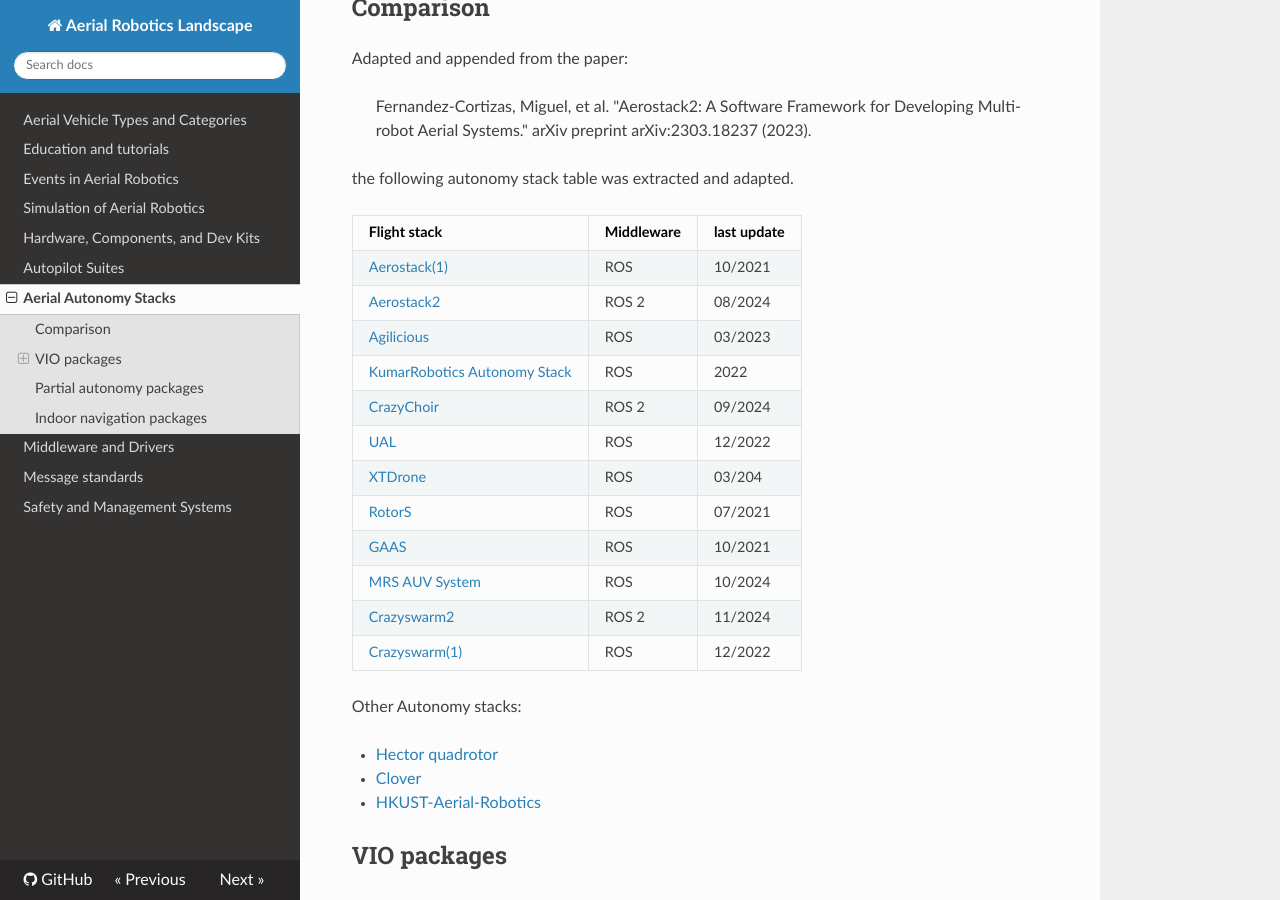
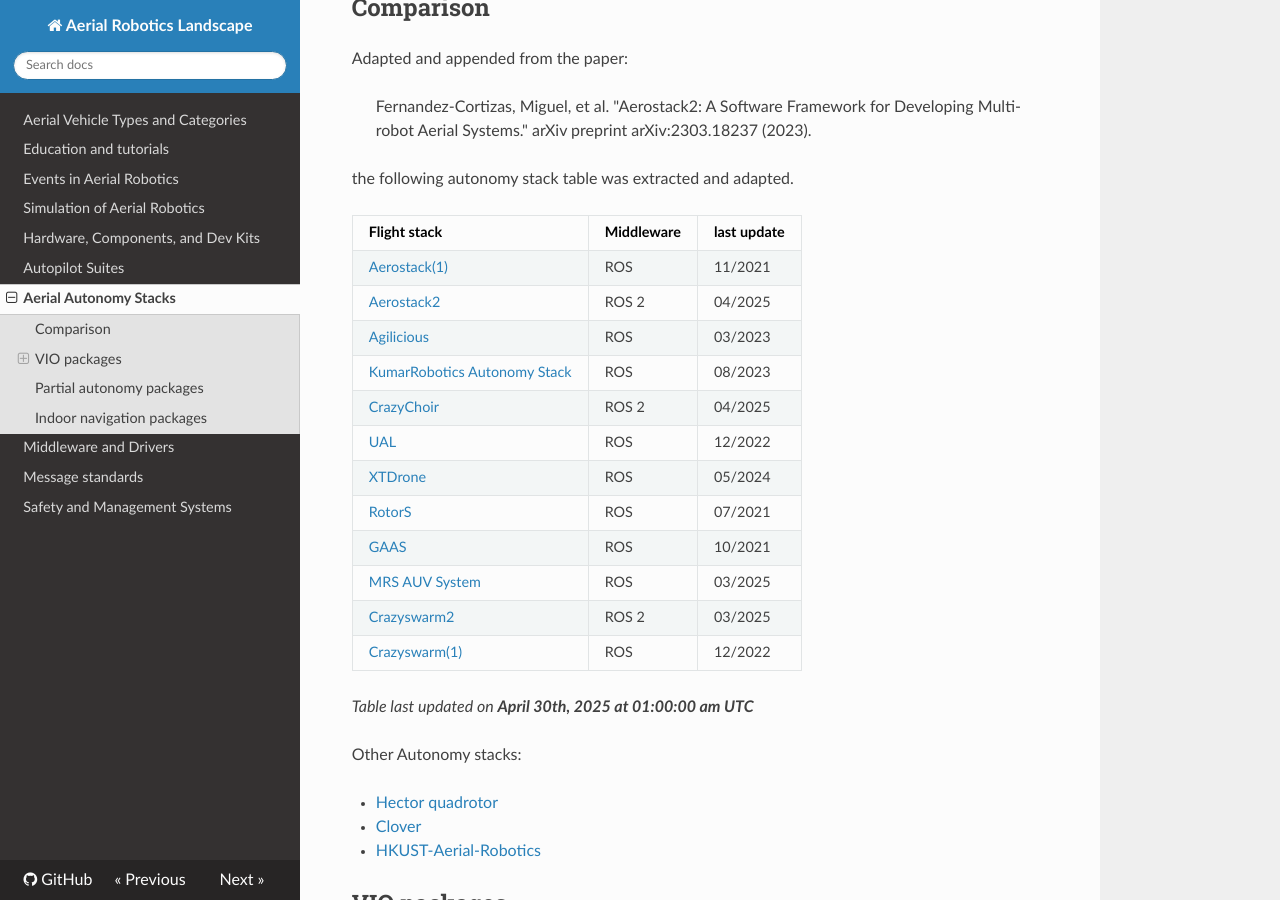
Before and after one commit to ROS-Aerial/aerial_robotic_landscape, an MkDocs documentation site: the page built from docs/aerial_autonomy_stacks.md, in a window 1280 px wide and 900 px high, scrolled down 385 px. Built offline with MkDocs 1.6.1, drawn with Linux system fonts in a browser that asks for light colours; nearby versions of some CDN libraries; some of the changed text lies outside the part shown.

Commit message:
ci: do a weekly of fetch autonomy stack (#93)
Adds a new github workflow triggered by a weekly schedule that pulls the last edit date for each autonomy stack based on the last commit from their github repository.

---------

Co-authored-by: Ramon Roche <mrpollo@gmail.com>

```diff
--- a/docs/aerial_autonomy_stacks.md
+++ b/docs/aerial_autonomy_stacks.md
@@ -11,21 +11,23 @@
 > Fernandez-Cortizas, Miguel, et al. "Aerostack2: A Software Framework for Developing Multi-robot Aerial Systems." arXiv preprint arXiv:2303.18237 (2023).
 
 the following autonomy stack table was extracted and adapted.
-
+[//]: # (The following tables are auto generated by CI every week. Please don't edit manually or risk CI breaking.)
 | Flight stack   |  Middleware | last  update |
 | -------------- | ----- | ------- |
-| [Aerostack(1)](https://github.com/cvar-upm/aerostack/wiki)       | ROS        | 10/2021      |
-| [Aerostack2](https://aerostack2.github.io/)       | ROS 2      | 08/2024      |
+| [Aerostack(1)](https://github.com/cvar-upm/aerostack/wiki)       | ROS        | 11/2021 |
+| [Aerostack2](https://github.com/aerostack2/aerostack2)       | ROS 2      | 04/2025 |
 | [Agilicious](https://agilicious.readthedocs.io/en/latest/index.html)       | ROS        | 03/2023      |
-| [KumarRobotics Autonomy Stack](https://github.com/KumarRobotics/kr_autonomous_flight)  | ROS        | 2022     |
-| [CrazyChoir](https://github.com/OPT4SMART/crazychoir)     | ROS 2      | 09/2024    |
-| [UAL](https://github.com/grvcTeam/grvc-ual)            | ROS        | 12/2022      |
-| [XTDrone](https://github.com/robin-shaun/XTDrone)       | ROS        | 03/204      |
-| [RotorS](https://github.com/ethz-asl/rotors_simulator)         | ROS        | 07/2021      |
-| [GAAS](https://github.com/generalized-intelligence/GAAS)           | ROS        | 10/2021      |
-| [MRS AUV System](https://github.com/ctu-mrs/mrs_uav_system)   | ROS        | 10/2024     |
-| [Crazyswarm2](https://imrclab.github.io/crazyswarm2/)         | ROS 2        | 11/2024     |
+| [KumarRobotics Autonomy Stack](https://github.com/KumarRobotics/kr_autonomous_flight)  | ROS        | 08/2023 |
+| [CrazyChoir](https://github.com/OPT4SMART/crazychoir)     | ROS 2      | 04/2025 |
+| [UAL](https://github.com/grvcTeam/grvc-ual)            | ROS        | 12/2022 |
+| [XTDrone](https://github.com/robin-shaun/XTDrone)       | ROS        | 05/2024 |
+| [RotorS](https://github.com/ethz-asl/rotors_simulator)         | ROS        | 07/2021 |
+| [GAAS](https://github.com/generalized-intelligence/GAAS)           | ROS        | 10/2021 |
+| [MRS AUV System](https://github.com/ctu-mrs/mrs_uav_system)   | ROS        | 03/2025 |
+| [Crazyswarm2](https://github.com/IMRCLab/crazyswarm2)         | ROS 2        | 03/2025 |
 | [Crazyswarm(1)](https://crazyswarm.readthedocs.io/en/latest/)    | ROS        | 12/2022      |
+
+_Table last updated on **April 30th, 2025 at 01:00:00 am UTC**_
 
 Other Autonomy stacks:
 
@@ -61,21 +63,23 @@
 
 ## Indoor navigation packages
 Given the above [Aerial Autonomy Stacks](https://github.com/ROS-Aerial/aerial_robotic_landscape/blob/main/docs/aerial_autonomy_stacks.md#aerial-autonomy-stacks), the list below outlines specific implementations of indoor navigation software packages in ROS, running on aerial vehicle platforms. The list, though not exhaustive, provides a good overview of available off-the-shelf non-commercial software.
-
+[//]: # (The following tables are auto generated by CI every week. Please don't edit manually or risk CI breaking.)
 | Package name        | OS/OC | Sensors required         | Middleware | Simulator | Platform/controller | Last updated  |
 | ------------------- | ----- | ------------------------ | ----------- | ----------| ------------------- | ------------- |
-| [Ardupilot ROS](https://github.com/ArduPilot/ardupilot_ros/tree/humble)   | ✓     | LiDAR        | ROS 2 | Gazebo | Iris coptor,Ardupilot | 02/2024 |
-| [as2_behaviour_tree](https://github.com/aerostack2/aerostack2/tree/main/as2_behavior_tree)   | ✓     | Unknown | ROS 2 | Gazebo | Crazyflie,DJI,Tello | 02/2024 |
-| [Teach-Repeat-Replan](https://github.com/HKUST-Aerial-Robotics/Teach-Repeat-Replan) | ✓     | Stereo camera  | ROS 1 | MockaFly | DJI N3 | 11/2020 |
-| [rtabmap](https://github.com/matlabbe/rtabmap_drone_example)    | ✓     | Stereo camera  | ROS 1 | Gazebo | PX4 | 05/2023 |
+| [Ardupilot ROS](https://github.com/ArduPilot/ardupilot_ros/tree/humble)   | ✓     | LiDAR        | ROS 2 | Gazebo | Iris coptor,Ardupilot | 03/2025 |
+| [as2_behaviour_tree](https://github.com/aerostack2/aerostack2/tree/main/as2_behavior_tree)   | ✓     | Unknown | ROS 2 | Gazebo | Crazyflie,DJI,Tello | 04/2025 |
+| [Teach-Repeat-Replan](https://github.com/HKUST-Aerial-Robotics/Teach-Repeat-Replan) | ✓     | Stereo camera  | ROS 1 | MockaFly | DJI N3 | 10/2021 |
+| [rtabmap](https://github.com/matlabbe/rtabmap_drone_example)    | ✓     | Stereo camera  | ROS 1 | Gazebo | PX4 | 12/2024 |
 | [ORB_SLAM_3](https://github.com/arthurfenderbucker/indoor_drone)   | ✓     | Mono/stereo camera | ROS 1 | N/A | Bebop 2 | 06/2023 |
 | [relative_nav](https://github.com/rleish/relative_nav) | ✗     | Stereo camera  | ROS 1 | N/A | Rotorcraft | 04/2017 |
 | [zephyr](https://github.com/vatanaksoytezer/zephyr)    | ✓     | LiDAR        | ROS 1 | RotorS/Gazebo | AscTec Firefly | 11/2018 |
 | [tum_ardrone](https://github.com/tum-vision/tum_ardrone)  | ✓     | Mono camera     | ROS 1 | N/A | AR.Drone | 05/2014 |
 | [kr_autonomous_flight](https://github.com/KumarRobotics/kr_autonomous_flight)   | ✓    | Stereo camera/LiDAR/IMU | ROS 1 | Gazebo | Pixhawk | 08/2023 |
-| [px4_sim_ros2](https://github.com/ParsaKhaledi/px4_sim_ros2)   | ✓    | Stereo camera | ROS 2 | Gazebo | PX4 | 04/2024 |
+| [px4_sim_ros2](https://github.com/ParsaKhaledi/px4_sim_ros2)   | ✓    | Stereo camera | ROS 2 | Gazebo | PX4 | 04/2025 |
 | [pidrone_pkg](https://github.com/h2r/pidrone_pkg/tree/dd21)   | ✓    | Mono camera/IR | ROS 1 | N/A | Duckiedrone | 05/2024 |
 
-This page was last updated: *{{ git_revision_date_localized }}*
+
+_Table last updated on **April 30th, 2025 at 01:00:00 am UTC**_
+
 
 --8<-- "docs/goatcounter.html"
```
Also changed, not shown: docs/scripts/update_repo_dates.py (added, +161 -0 lines), 1 other file.
